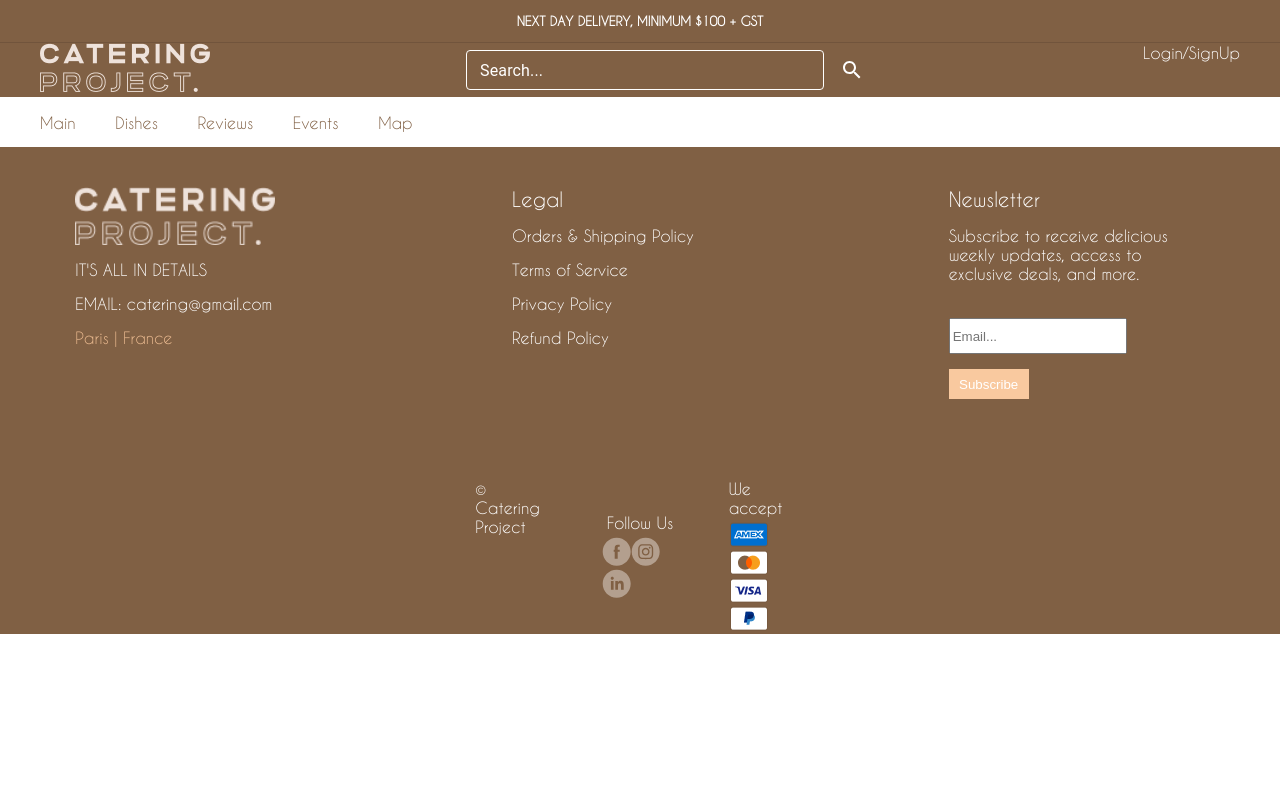
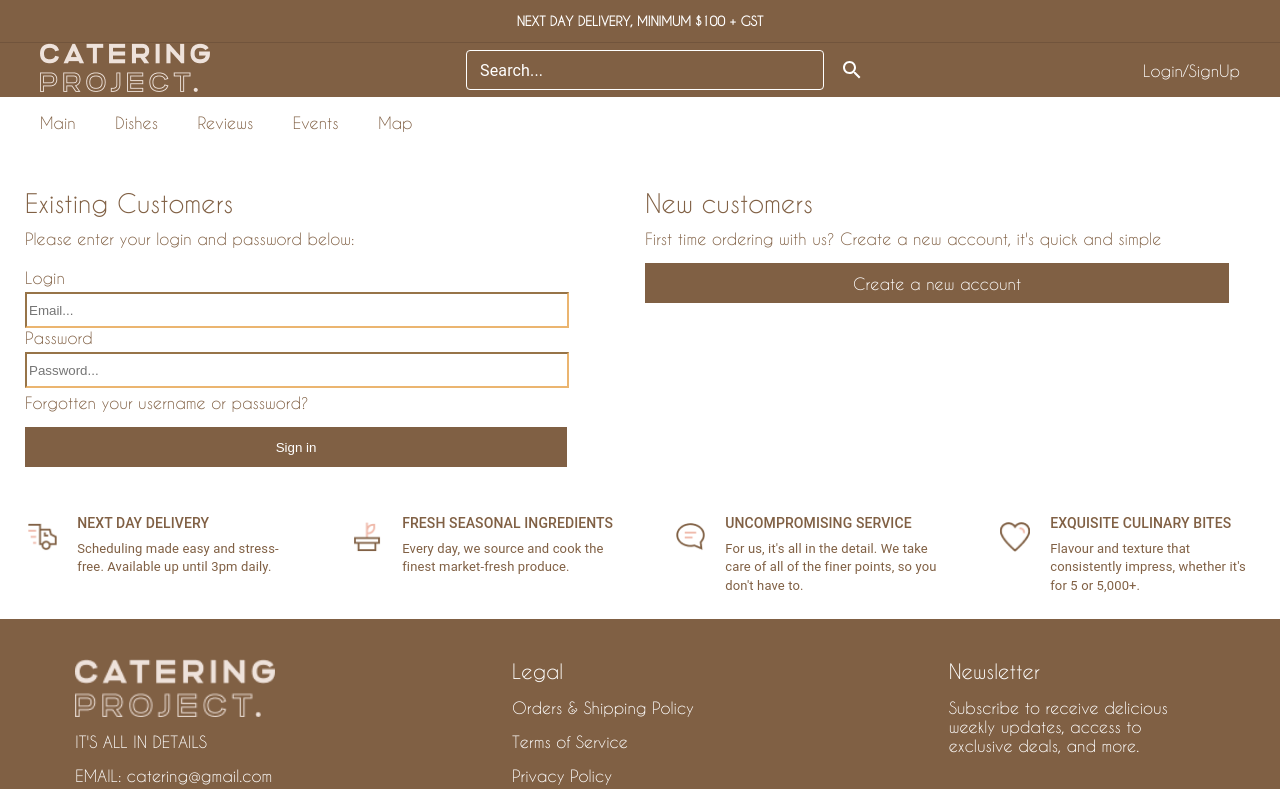
Before and after one commit to RovdoSophiya/SVC, a React (Create React App) app in the folder client/: page /login in a window 1280 px wide. Shown: the top 789 px of the page. Built offline with nearby package versions, Linux system fonts and the light colour scheme.

Commit message:
init: add component login and create client

```diff
--- a/client/src/App.js
+++ b/client/src/App.js
@@ -2,6 +2,9 @@ import { BrowserRouter, Route, Routes } from "react-router-dom";
 import Header from "../src/assets/pages/_components/header/header";
 import Main from "../src/assets/pages/mainPage/mainPage";
 import Footer from "./assets/pages/_components/footer/footer";
+import Login from "./assets/pages/loginPage/loginPage";
+import Client from "./assets/pages/clientPage/clientPage";
+// import Registration from "./assets/pages/registrationPage/registrationPage";
 import "./App.css";
 
 function App() {
@@ -11,8 +14,9 @@ function App() {
       <Routes>
         <Route path="/" element={<Main />} />
         {/* <Route path="/dishes" element={<Dishes />} />
-        <Route path="/Reviews" element={<Reviews />}
-        <Route path="/Login" element={<Login> />} /> */}
+        <Route path="/Reviews" element={<Reviews />} */}
+        <Route path="/login" element={<Login />} />
+        <Route path="/client" element={<Client />} />
       </Routes>
       <Footer></Footer>
     </BrowserRouter>
--- a/client/src/assets/pages/_components/header/header.jsx
+++ b/client/src/assets/pages/_components/header/header.jsx
@@ -147,7 +147,7 @@ const Header = ({ user, userRole, cartCount }) => {
                 },
                 "@media (max-width:505px)": {
                   width: "200px",
-                  marginLeft: "-170px",
+                  marginLeft: "-120px",
                 },
               }}
             >
@@ -198,7 +198,18 @@ const Header = ({ user, userRole, cartCount }) => {
               </Link>
             </>
           ) : (
-            <p>Login/SignUp</p>
+            <a
+              href="/login"
+              style={{
+                textDecoration: "none",
+                color: "white",
+                display: "flex",
+                alignItems: "center",
+                height: "100%",
+              }}
+            >
+              Login/SignUp
+            </a>
           )}
         </div>
         <div className="icons">
--- /dev/null
+++ b/client/src/assets/pages/_components/login/login.css
@@ -0,0 +1,79 @@
+.loginContainer {
+  width: 95%;
+  margin-top: 30px;
+  margin-bottom: 40px;
+  padding-left: 25px;
+  padding-right: 25px;
+  display: flex;
+  flex-direction: row;
+  justify-content: space-between;
+  color: rgba(128, 96, 68, 1);
+}
+.authorizationLog,
+.toAuthorization {
+  width: 49%;
+}
+.exCust {
+  font-size: 25.375px;
+  font-style: normal;
+  font-weight: 400;
+  line-height: 52.36px;
+}
+.authForm {
+  width: 100%;
+}
+.authForm input {
+  width: 90%;
+  height: 30px;
+  border-color: rgb(235, 181, 112);
+}
+.SignIn {
+  width: 91%;
+  display: flex;
+  justify-content: center;
+  align-items: center;
+  margin-top: 15px;
+  height: 40px;
+  background-color: rgba(128, 96, 68, 1);
+  color: white;
+  text-decoration: none;
+  border-color: transparent;
+}
+.toAuthorization p:nth-child(1) {
+  font-size: 25.375px;
+  font-style: normal;
+  font-weight: 400;
+  line-height: 52.36px;
+}
+.toAuthorization a {
+  width: 98%;
+  display: flex;
+  justify-content: center;
+  align-items: center;
+  margin-top: 15px;
+  height: 40px;
+  background-color: rgba(128, 96, 68, 1);
+  color: white;
+  text-decoration: none;
+}
+
+@media (max-width: 1000px) {
+  .loginContainer {
+    width: 97%;
+    padding-left: 5px;
+    padding-right: 5px;
+  }
+}
+@media (max-width: 500px) {
+  .loginContainer {
+    flex-direction: column;
+  }
+  .authorizationLog,
+  .toAuthorization {
+    width: 80%;
+    margin: auto;
+  }
+  .SignIn {
+    width: 98%;
+  }
+}
--- /dev/null
+++ b/client/src/assets/pages/_components/login/login.jsx
@@ -0,0 +1,106 @@
+import React, { useState, useEffect } from "react";
+import { useNavigate } from "react-router-dom";
+import "./login.css";
+
+const Login = () => {
+  const [email, setEmail] = useState("");
+  const [password, setPassword] = useState("");
+  const [error, setError] = useState("");
+  const navigate = useNavigate(); //history для навигации
+
+  useEffect(() => {
+    window.history.pushState(null, document.title, window.location.href);
+
+    const handlePopState = (event) => {
+      window.history.pushState(null, document.title, window.location.href);
+    };
+    window.addEventListener("popstate", handlePopState);
+
+    return () => {
+      window.removeEventListener("popstate", handlePopState);
+    };
+  }, []);
+
+  const handleSubmit = async (e) => {
+    e.preventDefault();
+    setError("");
+
+    // Валидация
+    if (!email || !password) {
+      setError("Email and password are required.");
+      return;
+    }
+
+    try {
+      const response = await fetch("http://localhost:5000/api/auth/login", {
+        method: "POST",
+        headers: {
+          "Content-Type": "application/json",
+        },
+        body: JSON.stringify({ email, password }),
+      });
+
+      const data = await response.json();
+      if (!response.ok) {
+        setError(data.message || "Login failed.");
+      } else {
+        // Сохранение данных пользователя в локальное хранилище
+        localStorage.setItem("role", data.role);
+        localStorage.setItem("userName", data.user.name);
+
+        // Перенаправление в зависимости от роли
+        if (data.role === "client") {
+          navigate("/client"); // Перенаправление на страницу клиента
+        } else if (data.role === "courier") {
+          navigate("/courier"); // Перенаправление на страницу курьера
+        }
+      }
+    } catch (error) {
+      setError("An error occurred. Please try again.");
+    }
+  };
+
+  return (
+    <div className="loginContainer">
+      <div className="authorizationLog">
+        <p className="exCust">Existing Customers</p>
+        <p style={{ marginBottom: "20px" }}>
+          Please enter your login and password below:
+        </p>
+        <form className="authForm" onSubmit={handleSubmit}>
+          <p style={{ marginBottom: "5px" }}>Login</p>
+          <input
+            type="email"
+            placeholder="Email..."
+            value={email}
+            onChange={(e) => setEmail(e.target.value)}
+          ></input>
+          <p style={{ marginBottom: "5px" }}>Password</p>
+          <input
+            type="password"
+            value={password}
+            onChange={(e) => setPassword(e.target.value)}
+            placeholder="Password..."
+          ></input>
+          {error && <p style={{ color: "red" }}>{error}</p>}
+          <p style={{ marginTop: "5px", marginBottom: "5px" }}>
+            Forgotten your username or password?
+          </p>
+          <button type="submit" className="SignIn">
+            Sign in
+          </button>
+        </form>
+      </div>
+      <div className="toAuthorization">
+        <p>New customers</p>
+        <p>
+          First time ordering with us? Create a new account, it's quick and
+          simple
+        </p>
+        <a href="/registration">Create a new account</a>
+      </div>
+    </div>
+  );
+};
+
+export default Login;
--- /dev/null
+++ b/client/src/assets/pages/clientPage/clientPage.jsx
@@ -0,0 +1,5 @@
+const Client = () => {
+  return <div></div>;
+};
+
+export default Client;
--- /dev/null
+++ b/client/src/assets/pages/loginPage/loginPage.jsx
@@ -0,0 +1,13 @@
+import Description from "../_components/description/description";
+import Login from "../_components/login/login";
+
+const LoginPage = () => {
+  return (
+    <div>
+      <Login />
+      <Description />
+    </div>
+  );
+};
+
+export default LoginPage;
```
Also changed, not shown: 1 other file (tests, documents, lock files or other folders).
